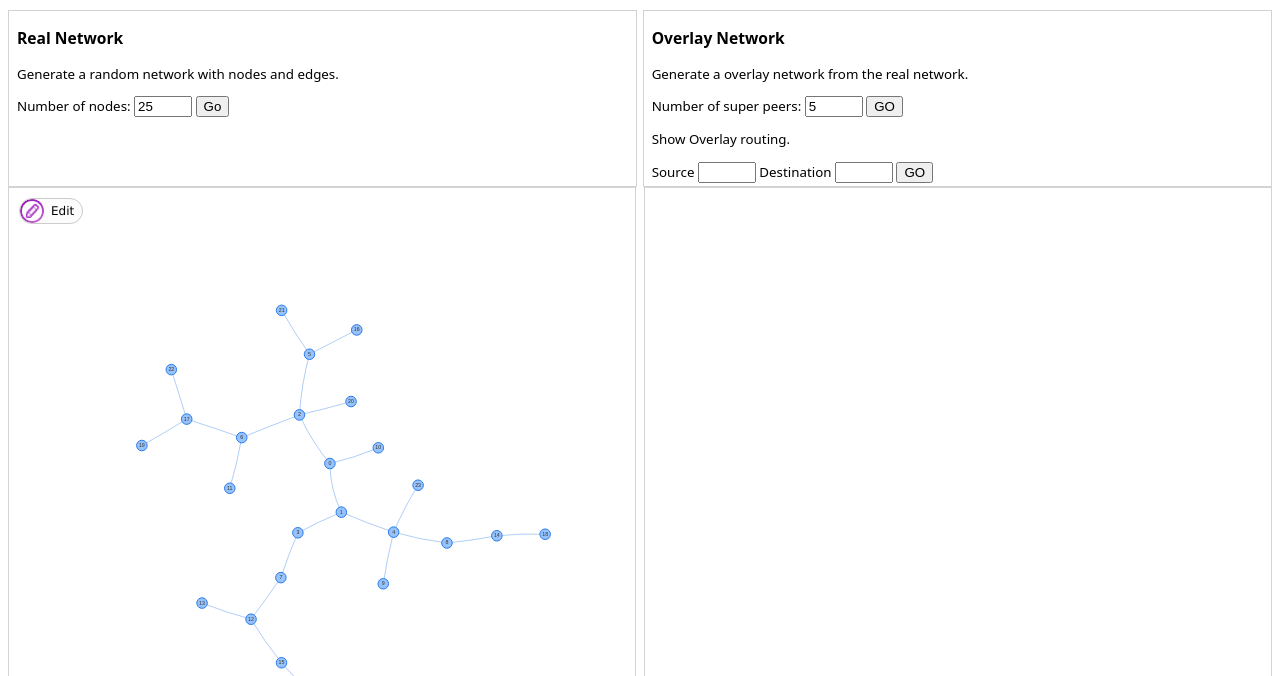
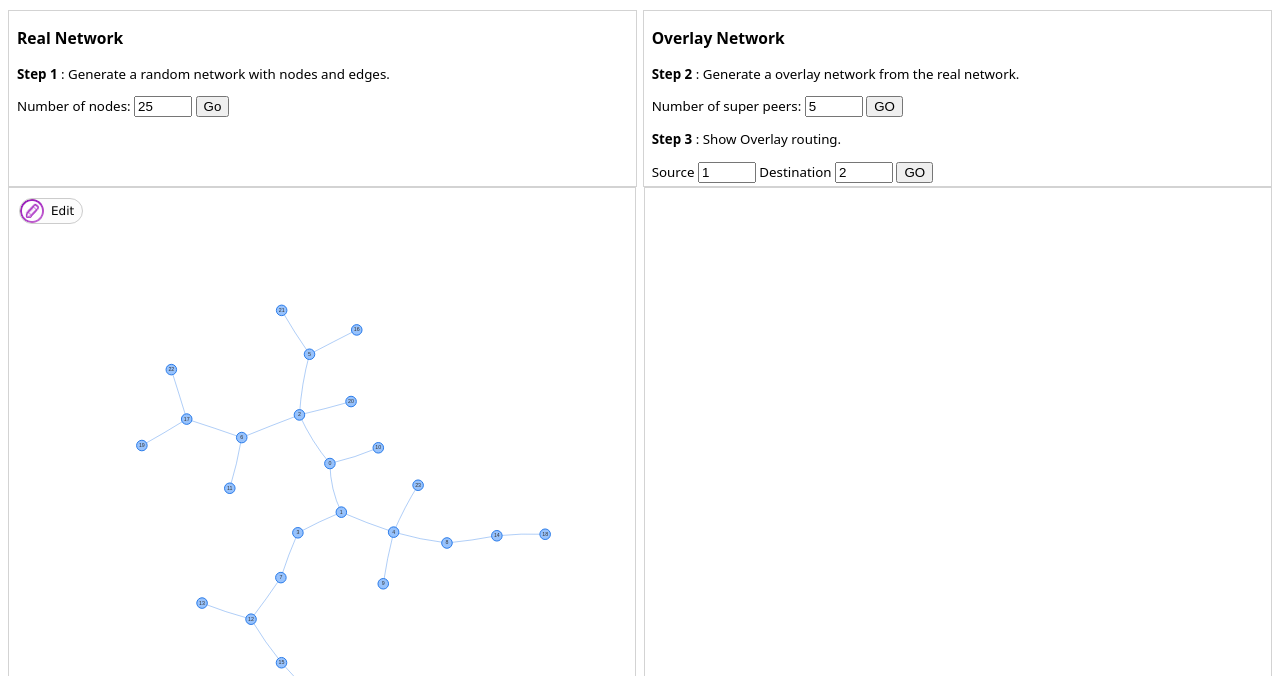
Before and after one commit to milu-buet/Overlay-Network-Simulation, a plain HTML site: page index.html in a window 1280 px wide. Shown: the part 124-800 px from the top of the page. Drawn offline with Linux system fonts and the light colour scheme.

Commit message:
msg added

```diff
--- a/index.html
+++ b/index.html
@@ -33,7 +33,7 @@
 
 	<h3>Real Network</h3>
 	<p>
-  			Generate a random network with nodes and edges.
+  			<b> Step 1 </b>: Generate a random network with nodes and edges.
 	</p>
 
 	<form onsubmit="draw(); return false;">
@@ -47,7 +47,7 @@
 	<h3>Overlay Network</h3>
 
 	<p>
-  			Generate a overlay network from the real network.
+  			<b> Step 2 </b>: Generate a overlay network from the real network.
 	</p>
 	<form onsubmit="overlaydraw(); return false;">
 	  <label for="superpeerCount">Number of super peers:</label>
@@ -56,15 +56,15 @@
 	</form>
 
 	<p>
-		Show Overlay routing.
+		<b> Step 3 </b>: Show Overlay routing.
 	</p>
 
 	<form onsubmit="overlayroute(); return false;">
 	  <label for="source">Source</label>
-	  <input id="source" type="text" value="" style="width: 50px;">
+	  <input id="source" type="text" value="1" style="width: 50px;">
 
 	  <label for="destination">Destination</label>
-	  <input id="destination" type="text" value="" style="width: 50px;">
+	  <input id="destination" type="text" value="2" style="width: 50px;">
 
 	  <input type="button" value="GO" onclick="overlayroute()">
 	</form>
@@ -72,9 +72,12 @@
 </div>
 
 
+
 <span id="message"></span>
 <div id="mynetwork"></div>
 <div id="overlaynetwork"></div>
 
+Note: This is a simulation of overlay network on top of a real network. It shows shortest path between two nodes in terms of overlay network. Then shows how this shortest path might not be the shortest path for the real network. The real world network is not aware of the virtual overlay network or vice versa.
+
 </body>
 </html>
```
